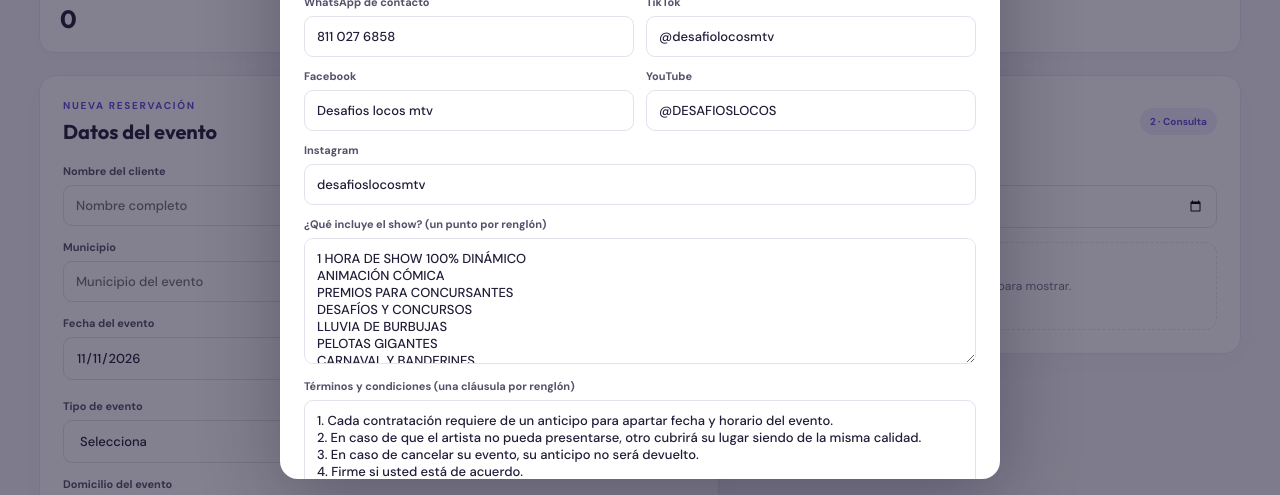
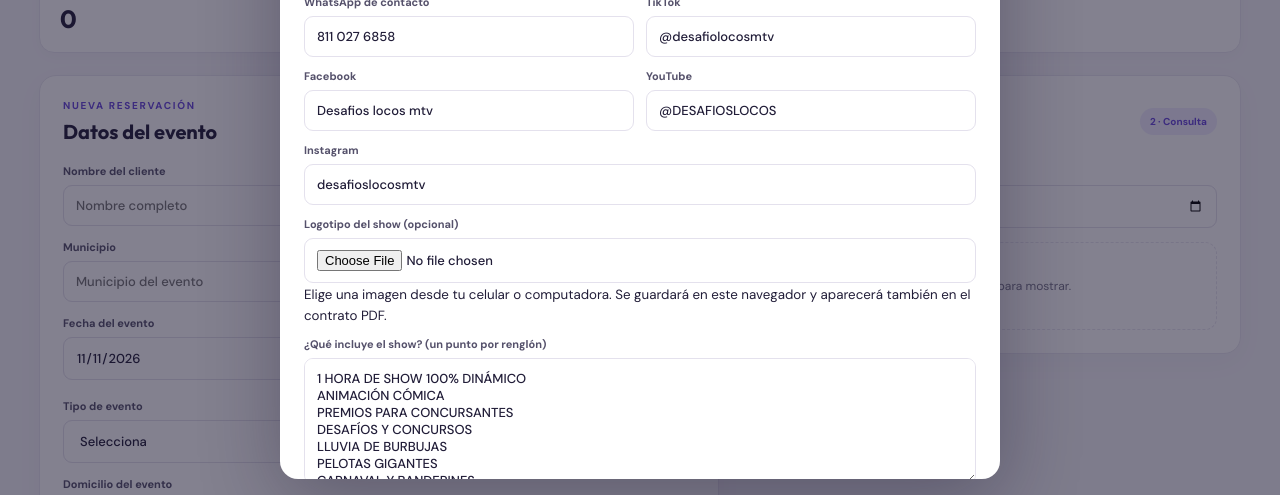
Before and after one commit to desafioslocos397-gif/AGENDA-DE-SHOW, a plain HTML site: page index.html in a window 1280 px wide. Both pictures are taken after a click on the button "⚙ Personalizar mi contrato". Shown: the part 281-776 px from the top of the page. Drawn offline with nearby package versions, Linux system fonts and the light colour scheme.

Commit message:
Agregar selector de logotipo en configuración

```diff
--- a/index.html
+++ b/index.html
@@ -9,7 +9,7 @@
 </head>
 <body>
   <header class="topbar">
-    <div class="brand"><span class="brand-mark">DL</span><div><strong>DESAFÍOS LOCOS</strong><small>AGENDA DE USO PRIVADO</small></div></div>
+    <div class="brand"><span class="brand-mark" id="brandMark">DL</span><img id="brandLogo" class="brand-logo" alt="Logotipo del show" hidden><div><strong>DESAFÍOS LOCOS</strong><small>AGENDA DE USO PRIVADO</small></div></div>
     <div class="top-actions"><button class="btn secondary" id="configurarContratoBtn" type="button">⚙ Personalizar mi contrato</button><span class="status"><i></i> Agenda local</span></div>
   </header>
   <main class="wrap">
@@ -67,6 +67,7 @@
         <label>Facebook<input name="facebook"></label>
         <label>YouTube<input name="youtube"></label>
         <label class="full">Instagram<input name="instagram"></label>
+        <div class="full logo-upload"><label for="logoInput">Logotipo del show (opcional)</label><input id="logoInput" type="file" accept="image/png,image/jpeg,image/webp"><small>Elige una imagen desde tu celular o computadora. Se guardará en este navegador y aparecerá también en el contrato PDF.</small><img id="logoPreview" alt="Vista previa del logotipo" hidden></div>
         <label class="full">¿Qué incluye el show? (un punto por renglón)<textarea name="includes" rows="6"></textarea></label>
         <label class="full">Términos y condiciones (una cláusula por renglón)<textarea name="clauses" rows="7"></textarea></label>
       </div>
```
